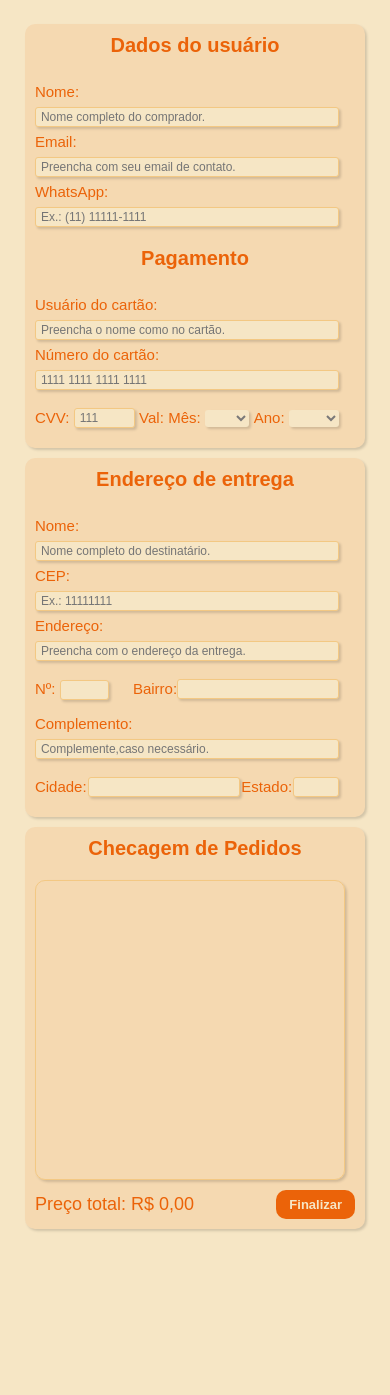
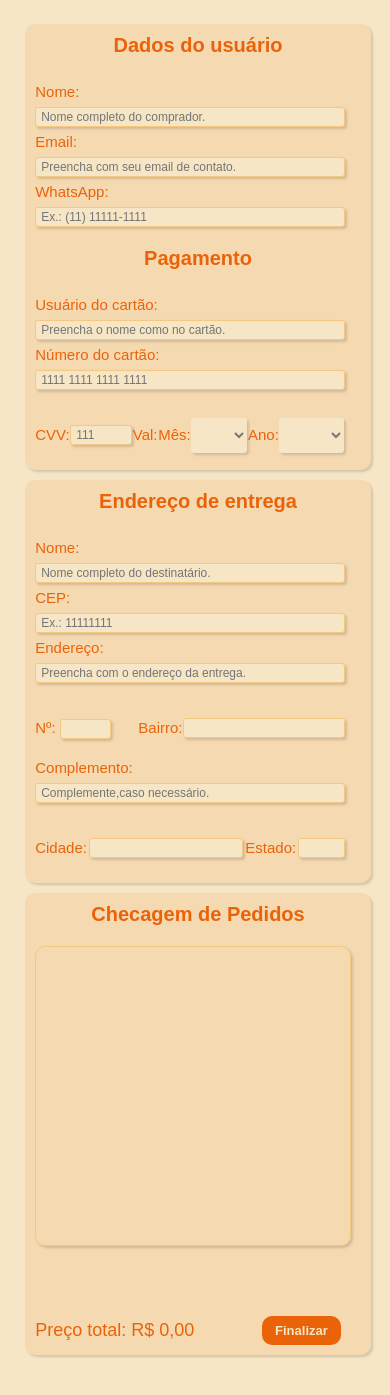
Before and after one commit to Mignogna/ecomerceNatura, a plain HTML site: page form.html in a window 390 px wide. Shown: the part 71-1466 px from the top of the page. Before the commit the page ends 1340 px from the top, so only its background shows below. Drawn offline with Linux system fonts and the light colour scheme.

Commit message:
Ajustes de responsividade

```diff
--- a/form.css
+++ b/form.css
@@ -39,8 +39,8 @@ body {
   display: flex;
   flex-direction: row;
   gap: 1.5rem;
-  max-width: 100%;
-  max-height: 100%;
+  width: 100%;
+  height: 100%;
   padding: 3.5rem 2rem;
   color: rgb(235, 99, 9);
   margin: 0 2rem;
@@ -54,7 +54,7 @@ body {
   border-radius: 1rem;
   padding: 0.5rem;
   width: 32%;
-  height: 50rem;
+  height: 70rem;
 }
 
 .cadastro-endereco,
@@ -64,8 +64,8 @@ body {
   font-family: "Raleway", sans-serif;
   flex-direction: column;
   max-width: 95%;
-  line-height: 3.5rem;
-  font-size: 1.8rem;
+  line-height: 5rem;
+  font-size: 2.5rem;
 }
 
 .cadastro-endereco input,
@@ -74,26 +74,27 @@ body {
   outline: none;
   border: none;
   border-radius: 0.3rem;
-  height: 2.5rem;
+  height: 3.5rem;
   padding-left: 0.5rem;
   background: rgb(246, 230, 197);
   color: rgb(122, 120, 120);
   box-shadow: rgba(0, 0, 0, 0.15) 1.95px 1.95px 2.6px;
   border: 1.5px solid rgb(243, 200, 131);
+  font-size: 2rem;
 }
 
 .entrega p,
 .pagamento p,
 .usuario-place p,
 .list p {
-  font-size: 2.5rem;
+  font-size: 3.5rem;
   font-weight: 700;
   text-align: center;
   margin-bottom: 2rem;
 }
 
 .pagamento p {
-  margin-top: 1.5rem;
+  margin-top: 3.5rem;
 }
 .dados-cidade,
 .dados-endereco,
@@ -102,12 +103,13 @@ body {
   flex-direction: row;
   align-items: center;
   justify-content: space-between;
-  line-height: 4rem;
-  margin-top: 0.8rem;
+  line-height: 5rem;
+  margin-top: 2rem;
 }
 .numeros-entrega input,
 .dados-cartao input {
   width: 20%;
+  height: 3.5rem;
   box-shadow: rgba(0, 0, 0, 0.15) 1.95px 1.95px 2.6px;
 }
 
@@ -118,6 +120,8 @@ body {
   background: rgb(246, 230, 197);
   border-radius: 3px;
   box-shadow: rgba(0, 0, 0, 0.15) 1.95px 1.95px 2.6px;
+  height: 3.5rem;
+  font-size: 2rem;
 }
 
 #cidade,
@@ -131,7 +135,7 @@ body {
 
 #last-check {
   width: 97%;
-  height: 39rem;
+  height: 70%;
   padding: 0.7rem;
   position: relative;
   overflow-y: auto;
@@ -159,13 +163,6 @@ body {
   margin-top: 0.3rem;
   display: flex;
   border: 1.5px solid rgb(243, 200, 131);
-}
-
-#last-check li {
-  width: 100%;
-  height: 8rem;
-
-  margin-top: 0.3rem;
 }
 
 li img {
@@ -205,20 +202,23 @@ li img {
 }
 
 #preço-total {
-  font-size: 2rem;
+  font-size: 3rem;
   font-weight: 500;
+  margin-top: 6rem;
 }
 
 #finalizar {
   padding: 0.7rem 4rem;
   font-family: "Raleway", sans-serif;
-  font-size: 2rem;
+  font-size: 2.5rem;
   font-weight: 600;
   background-color: rgb(235, 99, 9);
   color: rgb(246, 230, 197);
   border: none;
   border-radius: 1rem;
   outline: none;
+  margin-top: 6rem;
+  margin-right: 2rem;
 }
 
 #finalizar:hover {
@@ -308,8 +308,8 @@ li img {
 @media all and (max-width: 768px) {
   .form-check {
     padding: 1rem 0.3rem;
-    margin: 3rem 0.3rem;
-    gap: 0.5rem;
+    margin: 3rem 0.2rem;
+    gap: 0.3rem;
   }
   #dados-usuario,
   #dados-entrega,
--- a/style.css
+++ b/style.css
@@ -131,7 +131,6 @@ h1 {
 
 header {
   background-color: rgb(243, 200, 131);
-  width: 100%;
   height: 7rem;
   display: flex;
   flex-direction: row;
@@ -178,6 +177,7 @@ header {
   box-shadow: rgba(0, 0, 0, 0.15) 1.95px 1.95px 2.6px;
   font-size: 2.5rem;
   padding: 1rem 0 0.5rem 0;
+  margin-right: 0;
 }
 
 .btn-header:hover {
@@ -204,18 +204,18 @@ body {
 }
 
 #container-produto {
-  width: 100vw;
-  margin-top: 2rem;
+  width: 90%;
+  margin-top: 6rem;
   display: grid;
   grid-template-columns: repeat(4, 1fr);
   flex-wrap: wrap;
   padding: 6.5px;
-  justify-content: space-between;
   font-size: 1.6rem;
   text-align: center;
   font-family: "Raleway", sans-serif;
   font-weight: 580;
-  gap: 2rem;
+  gap: 5rem;
+  margin-left: 8rem;
 }
 .card {
   border-radius: 1rem;
@@ -263,7 +263,7 @@ body {
 
 ::-webkit-scrollbar {
   background-color: rgb(243, 200, 131);
-  width: 0.5rem;
+  width: 0.7rem;
   height: 0.5rem;
 }
 
@@ -303,7 +303,7 @@ body {
   padding-top: 0.8rem;
   gap: 1rem;
   color: rgb(235, 99, 9);
-  font-size: 2rem;
+  font-size: 3.3rem;
   font-family: "Raleway", sans-serif;
   font-weight: 600;
 }
@@ -327,24 +327,15 @@ body {
 }
 
 @media all and (max-width: 1030px) {
-  header {
-    width: 100%;
-    display: flex;
-  }
-  #logo-natura {
-    width: 200px;
-  }
-
-  #icones {
-    width: 70%;
-  }
-  .icones {
-    margin-right: 2rem;
-  }
-
   #carrinho {
     width: 30%;
     height: 100%;
+  }
+  h1 {
+    font-size: 2rem;
+  }
+  #preço-total {
+    font-size: 1.8rem;
   }
   #carrinho.mostrar {
     right: 0;
@@ -356,23 +347,21 @@ body {
     font-size: 1.5rem;
   }
   #container-produto {
-    width: 100%;
-    display: grid;
-    margin-left: 0.5rem;
-    grid-template-columns: repeat(4, 1fr);
-    flex-wrap: wrap;
+    width: 80%;
+    margin-left: 4rem;
+    grid-template-columns: repeat(3, 1fr);
     padding: 3px;
-    gap: 0.5rem;
   }
 
   .card {
-    width: 23rem;
-    height: 35rem;
+    width: 28rem;
+    height: 38rem;
     font-size: 1.2rem;
   }
   #filter {
     display: flex;
     text-align: center;
+    font-size: 2rem;
   }
 }
 
@@ -404,9 +393,7 @@ body {
   .description-cart p {
     font-size: 1.3rem;
   }
-  #preço-total {
-    font-size: 1.8rem;
-  }
+
   #carrinho h1 {
     font-size: 2.2rem;
   }
@@ -428,7 +415,6 @@ body {
     box-shadow: none;
   }
   header {
-    width: 830px;
     display: flex;
     height: 6rem;
   }
@@ -445,10 +431,7 @@ body {
     text-align: center;
   }
   #container-produto {
-    display: grid;
-    grid-template-columns: repeat(4, 1fr);
-    flex-wrap: wrap;
-    gap: 0.5rem;
+    grid-template-columns: repeat(3, 1fr);
   }
 
   .card {
@@ -484,9 +467,8 @@ body {
     width: 830px;
   }
   #container-produto {
-    display: grid;
     grid-template-columns: repeat(3, 1fr);
-    flex-wrap: wrap;
+
     gap: 0.7rem;
   }
   .card {
@@ -533,9 +515,8 @@ body {
   }
 
   #container-produto {
-    display: grid;
     grid-template-columns: repeat(2, 1fr);
-    flex-wrap: wrap;
+
     gap: 1rem;
     margin-left: 3rem;
   }
```
